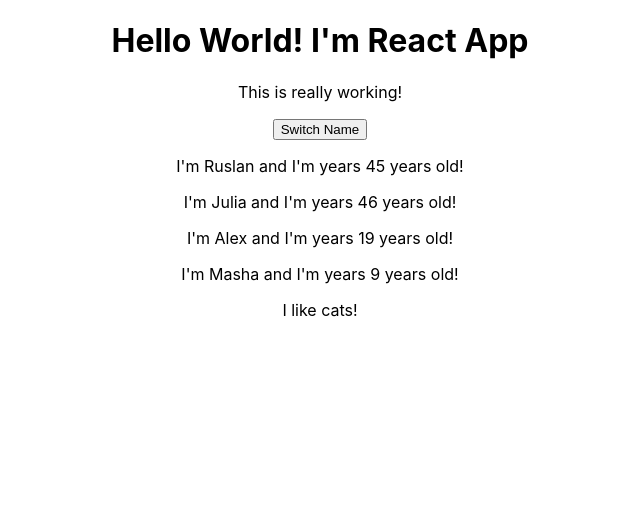
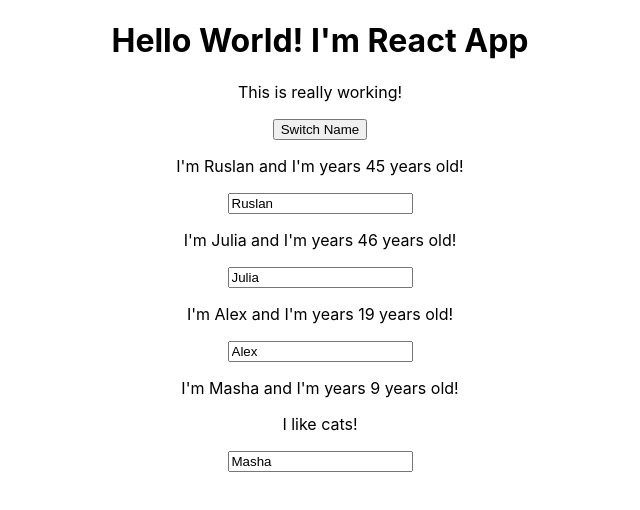
Before and after one commit to Russkazkin/react-course-m3, a React (Create React App) app: page / in a window 1280 px wide. Shown: the top 510 px of the page, without its empty margins (320-960 px from the left). Built offline with nearby package versions, Linux system fonts and the light colour scheme.

Commit message:
Add input with two way binding

```diff
--- a/src/App.js
+++ b/src/App.js
@@ -23,6 +23,17 @@
         });
     };
 
+    nameChangedHandler = (event) => {
+        this.setState({
+            persons: [
+                {name: 'Ruslan', age: 45},
+                {name: 'Julia', age: 46},
+                {name: event.target.value, age: 19},
+                {name: 'Maria', age: 9},
+            ]
+        });
+    }
+
 
     render() {
         return (
@@ -36,7 +47,8 @@
                         age={this.state.persons[1].age}/>
                 <Person name={this.state.persons[2].name}
                         age={this.state.persons[2].age}
-                        click={this.switchNameHandler.bind(this, 'Alexandra')}/>
+                        click={this.switchNameHandler.bind(this, 'Alexandra')}
+                        changed={this.nameChangedHandler}/>
                 <Person name={this.state.persons[3].name}
                         age={this.state.persons[3].age}>
                     I like cats!
--- a/src/Person/Person.js
+++ b/src/Person/Person.js
@@ -1,8 +1,9 @@
-const Person = ({name, age, click, children}) => {
+const Person = ({name, age, click, changed, children}) => {
     return (
         <div>
             <p onClick={click}>I'm {name} and I'm years {age} years old!</p>
             <p>{children}</p>
+            <input onChange={changed} value={name}/>
         </div>
     );
 }
```
